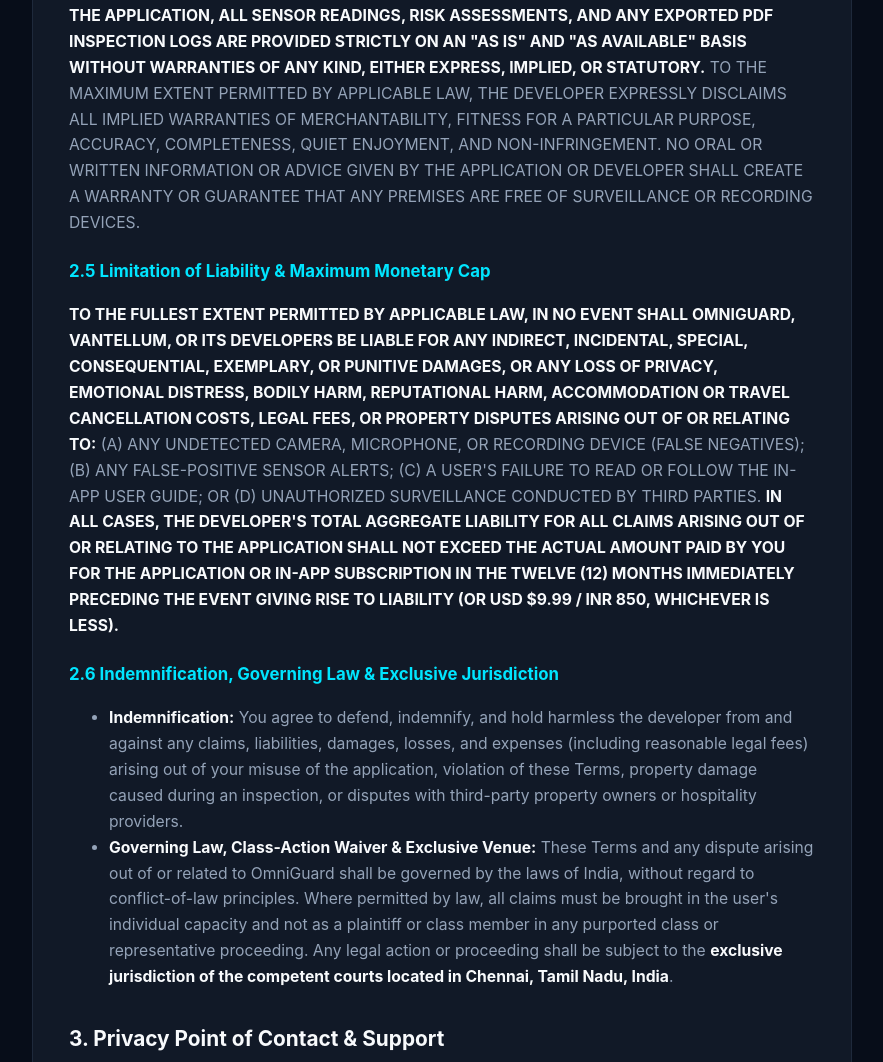
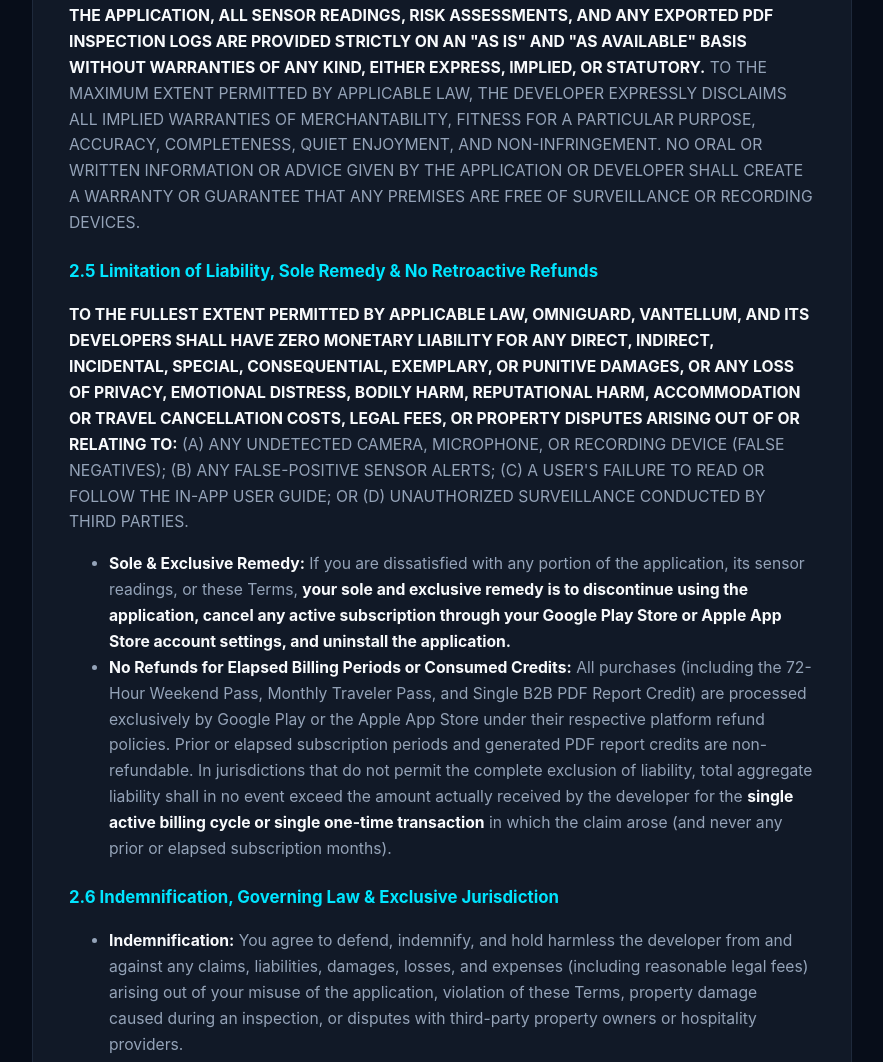
Before and after one commit to sriramvaradharajan2017/sriramvaradharajan2017.github.io, a plain HTML site: page omniguard/privacy-policy.html in a window 1280 px wide. Shown: the part 3242-4304 px from the top of the page, without its empty margins (198-1081 px from the left). Drawn offline with Linux system fonts and the light colour scheme.

Commit message:
docs(omniguard): replace 12-month lookback with sole remedy and no retroactive refund clause

```diff
--- a/omniguard/privacy-policy.html
+++ b/omniguard/privacy-policy.html
@@ -134,8 +134,12 @@
     <h3>2.4 Disclaimer of Warranties ("AS IS" &amp; "AS AVAILABLE")</h3>
     <p><strong>THE APPLICATION, ALL SENSOR READINGS, RISK ASSESSMENTS, AND ANY EXPORTED PDF INSPECTION LOGS ARE PROVIDED STRICTLY ON AN "AS IS" AND "AS AVAILABLE" BASIS WITHOUT WARRANTIES OF ANY KIND, EITHER EXPRESS, IMPLIED, OR STATUTORY.</strong> TO THE MAXIMUM EXTENT PERMITTED BY APPLICABLE LAW, THE DEVELOPER EXPRESSLY DISCLAIMS ALL IMPLIED WARRANTIES OF MERCHANTABILITY, FITNESS FOR A PARTICULAR PURPOSE, ACCURACY, COMPLETENESS, QUIET ENJOYMENT, AND NON-INFRINGEMENT. NO ORAL OR WRITTEN INFORMATION OR ADVICE GIVEN BY THE APPLICATION OR DEVELOPER SHALL CREATE A WARRANTY OR GUARANTEE THAT ANY PREMISES ARE FREE OF SURVEILLANCE OR RECORDING DEVICES.</p>
 
-    <h3>2.5 Limitation of Liability &amp; Maximum Monetary Cap</h3>
-    <p><strong>TO THE FULLEST EXTENT PERMITTED BY APPLICABLE LAW, IN NO EVENT SHALL OMNIGUARD, VANTELLUM, OR ITS DEVELOPERS BE LIABLE FOR ANY INDIRECT, INCIDENTAL, SPECIAL, CONSEQUENTIAL, EXEMPLARY, OR PUNITIVE DAMAGES, OR ANY LOSS OF PRIVACY, EMOTIONAL DISTRESS, BODILY HARM, REPUTATIONAL HARM, ACCOMMODATION OR TRAVEL CANCELLATION COSTS, LEGAL FEES, OR PROPERTY DISPUTES ARISING OUT OF OR RELATING TO:</strong> (A) ANY UNDETECTED CAMERA, MICROPHONE, OR RECORDING DEVICE (FALSE NEGATIVES); (B) ANY FALSE-POSITIVE SENSOR ALERTS; (C) A USER'S FAILURE TO READ OR FOLLOW THE IN-APP USER GUIDE; OR (D) UNAUTHORIZED SURVEILLANCE CONDUCTED BY THIRD PARTIES. <strong>IN ALL CASES, THE DEVELOPER'S TOTAL AGGREGATE LIABILITY FOR ALL CLAIMS ARISING OUT OF OR RELATING TO THE APPLICATION SHALL NOT EXCEED THE ACTUAL AMOUNT PAID BY YOU FOR THE APPLICATION OR IN-APP SUBSCRIPTION IN THE TWELVE (12) MONTHS IMMEDIATELY PRECEDING THE EVENT GIVING RISE TO LIABILITY (OR USD $9.99 / INR 850, WHICHEVER IS LESS).</strong></p>
+    <h3>2.5 Limitation of Liability, Sole Remedy &amp; No Retroactive Refunds</h3>
+    <p><strong>TO THE FULLEST EXTENT PERMITTED BY APPLICABLE LAW, OMNIGUARD, VANTELLUM, AND ITS DEVELOPERS SHALL HAVE ZERO MONETARY LIABILITY FOR ANY DIRECT, INDIRECT, INCIDENTAL, SPECIAL, CONSEQUENTIAL, EXEMPLARY, OR PUNITIVE DAMAGES, OR ANY LOSS OF PRIVACY, EMOTIONAL DISTRESS, BODILY HARM, REPUTATIONAL HARM, ACCOMMODATION OR TRAVEL CANCELLATION COSTS, LEGAL FEES, OR PROPERTY DISPUTES ARISING OUT OF OR RELATING TO:</strong> (A) ANY UNDETECTED CAMERA, MICROPHONE, OR RECORDING DEVICE (FALSE NEGATIVES); (B) ANY FALSE-POSITIVE SENSOR ALERTS; (C) A USER'S FAILURE TO READ OR FOLLOW THE IN-APP USER GUIDE; OR (D) UNAUTHORIZED SURVEILLANCE CONDUCTED BY THIRD PARTIES.</p>
+    <ul>
+      <li><strong>Sole &amp; Exclusive Remedy:</strong> If you are dissatisfied with any portion of the application, its sensor readings, or these Terms, <strong>your sole and exclusive remedy is to discontinue using the application, cancel any active subscription through your Google Play Store or Apple App Store account settings, and uninstall the application.</strong></li>
+      <li><strong>No Refunds for Elapsed Billing Periods or Consumed Credits:</strong> All purchases (including the 72-Hour Weekend Pass, Monthly Traveler Pass, and Single B2B PDF Report Credit) are processed exclusively by Google Play or the Apple App Store under their respective platform refund policies. Prior or elapsed subscription periods and generated PDF report credits are non-refundable. In jurisdictions that do not permit the complete exclusion of liability, total aggregate liability shall in no event exceed the amount actually received by the developer for the <strong>single active billing cycle or single one-time transaction</strong> in which the claim arose (and never any prior or elapsed subscription months).</li>
+    </ul>
 
     <h3>2.6 Indemnification, Governing Law &amp; Exclusive Jurisdiction</h3>
     <ul>
```
